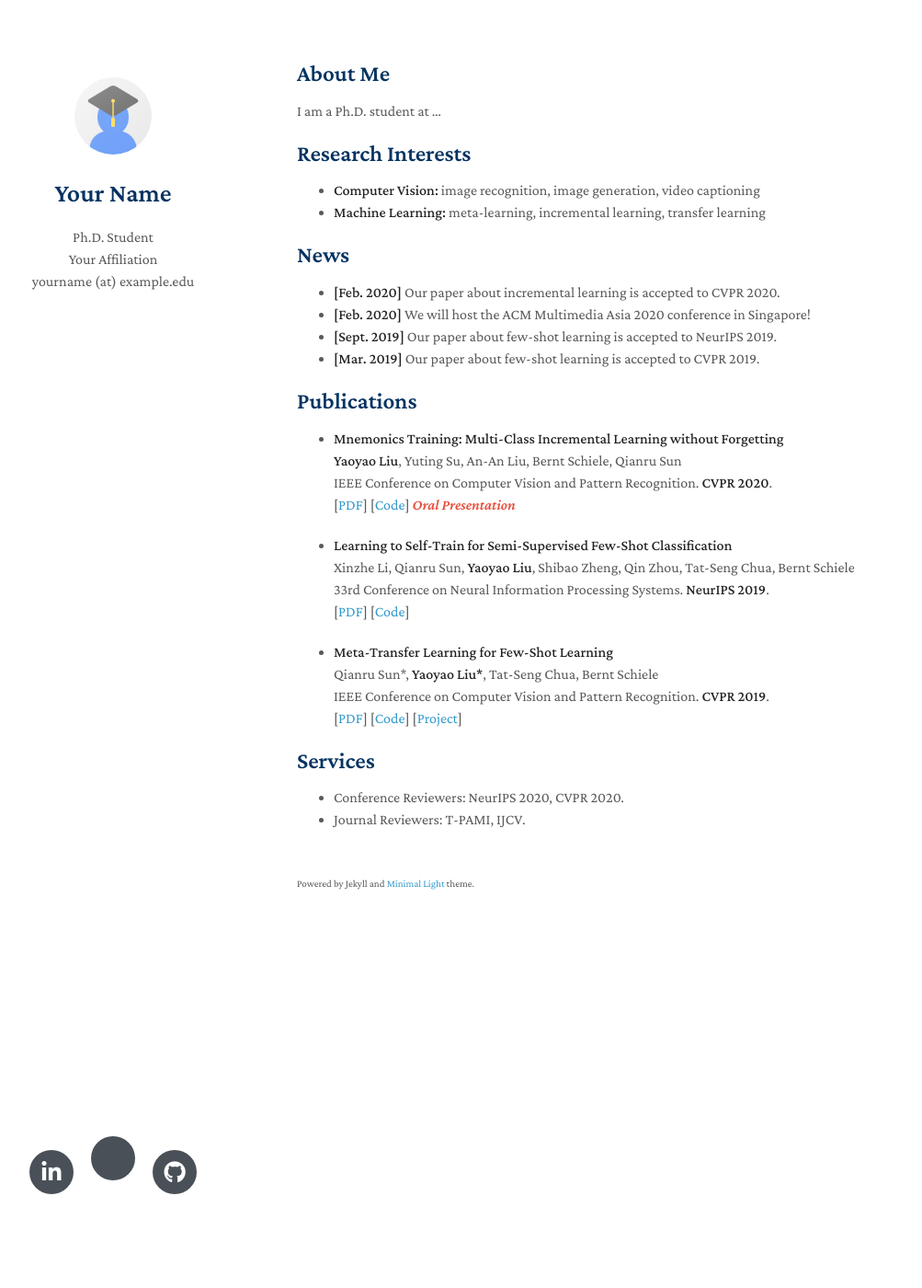
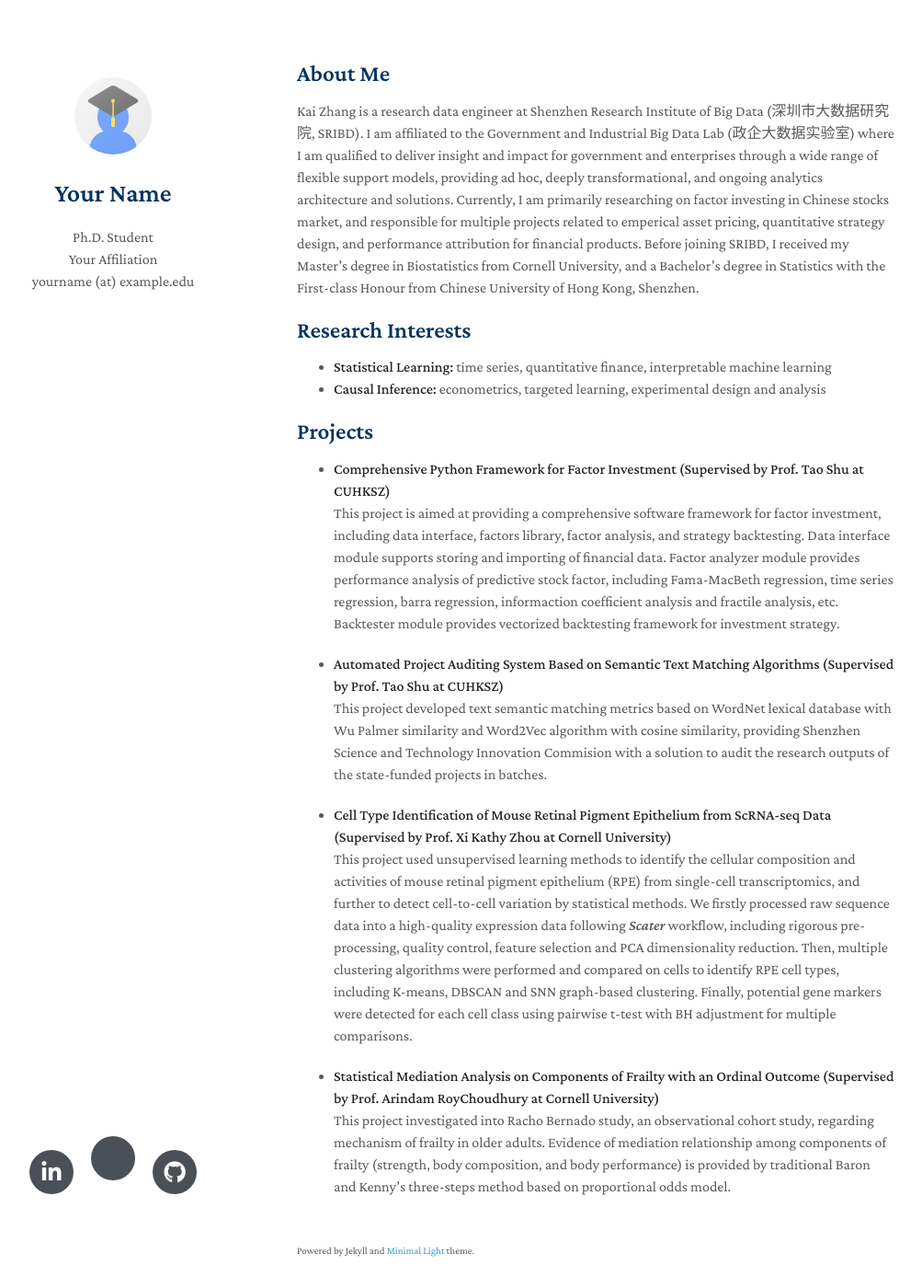
Before and after one commit to sribd-kaizhang/sribd-kaizhang, a Jekyll site: the page built from index.md, in a window 1280 px wide and 1400 px high. Shown: the whole window at 92% size, without its empty margins (147-1150 px from the left). Built offline with Jekyll 4.4.1, drawn with Linux system fonts in a browser that asks for light colours; nearby versions of some CDN libraries; a style sheet for code colours, icons or effects is not loaded; our own code applies the rules of GitHub Pages for plain Markdown files.

Commit message:
Update index.md

```diff
--- a/index.md
+++ b/index.md
@@ -4,47 +4,33 @@ layout: homepage
 
 ## About Me
 
-I am a Ph.D. student at ...
+Kai Zhang is a research data engineer at Shenzhen Research Institute of Big Data (深圳市大数据研究院, SRIBD). I am affiliated to the Government and Industrial Big Data Lab (政企大数据实验室) where I am qualified to deliver insight and impact for government and enterprises through a wide range of flexible support models, providing ad hoc, deeply transformational, and ongoing analytics architecture and solutions. Currently, I am primarily researching on factor investing in Chinese stocks market, and responsible for multiple projects related to emperical asset pricing, quantitative strategy design, and performance attribution for financial products. Before joining SRIBD, I received my Master's degree in Biostatistics from Cornell University, and a Bachelor's degree in Statistics with the First-class Honour from Chinese University of Hong Kong, Shenzhen.
 
 ## Research Interests
 
-- **Computer Vision:** image recognition, image generation, video captioning
-- **Machine Learning:** meta-learning, incremental learning, transfer learning
+- **Statistical Learning:** time series, quantitative finance, interpretable machine learning
+- **Causal Inference:** econometrics, targeted learning, experimental design and analysis
 
-## News
+## Projects
 
-- **[Feb. 2020]** Our paper about incremental learning is accepted to CVPR 2020.
-- **[Feb. 2020]** We will host the ACM Multimedia Asia 2020 conference in Singapore!
-- **[Sept. 2019]** Our paper about few-shot learning is accepted to NeurIPS 2019.
-- **[Mar. 2019]** Our paper about few-shot learning is accepted to CVPR 2019.
+- **Comprehensive Python Framework for Factor Investment (Supervised by Prof. Tao Shu at CUHKSZ)**
+  <br>
+  This project is aimed at providing a comprehensive software framework for factor investment, including data interface, factors library, factor analysis, and strategy backtesting. Data interface module supports storing and importing of financial data. Factor analyzer module provides performance analysis of predictive stock factor, including Fama-MacBeth regression, time series regression, barra regression, informaction coefficient analysis and fractile analysis, etc. Backtester module provides vectorized backtesting framework for investment strategy.
 
-## Publications
+- **Automated Project Auditing System Based on Semantic Text Matching Algorithms (Supervised by Prof. Tao Shu at CUHKSZ)**
+  <br>
+  This project developed text semantic matching metrics based on WordNet lexical database with Wu Palmer similarity and Word2Vec algorithm with cosine similarity, providing
+  Shenzhen Science and Technology Innovation Commision with a solution to audit the research outputs of the state-funded projects in batches.
 
-- **Mnemonics Training: Multi-Class Incremental Learning without Forgetting**
+- **Cell Type Identification of Mouse Retinal Pigment Epithelium from ScRNA-seq Data (Supervised by Prof. Xi Kathy Zhou at Cornell University)**
   <br>
-  **Yaoyao Liu**, Yuting Su, An-An Liu, Bernt Schiele, Qianru Sun
+  This project used unsupervised learning methods to identify the cellular composition and activities of mouse retinal pigment epithelium (RPE) from
+  single-cell transcriptomics, and further to detect cell-to-cell variation by statistical methods. We firstly processed raw sequence data into a high-quality expression data
+  following _Scater_ workflow, including rigorous pre-processing, quality control, feature selection and PCA dimensionality reduction. Then, multiple clustering algorithms were
+  performed and compared on cells to identify RPE cell types, including K-means, DBSCAN and SNN graph-based clustering. Finally, potential gene markers were detected for each
+  cell class using pairwise t-test with BH adjustment for multiple comparisons.
+
+- **Statistical Mediation Analysis on Components of Frailty with an Ordinal Outcome (Supervised by Prof. Arindam RoyChoudhury at Cornell University)**
   <br>
-  IEEE Conference on Computer Vision and Pattern Recognition. **CVPR 2020**.
-  <br>
-  [[PDF](https://arxiv.org/pdf/2002.10211.pdf)] [[Code](https://github.com/yaoyao-liu/mnemonics)] <strong><i style="color:#e74d3c">Oral Presentation</i></strong>
-
-- **Learning to Self-Train for Semi-Supervised Few-Shot Classification**
-  <br>
-  Xinzhe Li, Qianru Sun, **Yaoyao Liu**, Shibao Zheng, Qin Zhou, Tat-Seng Chua, Bernt Schiele
-  <br>
-  33rd Conference on Neural Information Processing Systems. **NeurIPS 2019**.
-  <br>
-  [[PDF](http://papers.nips.cc/paper/9216-learning-to-self-train-for-semi-supervised-few-shot-classification.pdf)] [[Code](https://github.com/xinzheli1217/learning-to-self-train)]
-
-- **Meta-Transfer Learning for Few-Shot Learning**
-  <br>
-  Qianru Sun\*, **Yaoyao Liu\***, Tat-Seng Chua, Bernt Schiele
-  <br>
-  IEEE Conference on Computer Vision and Pattern Recognition. **CVPR 2019**.
-  <br>
-  [[PDF](http://openaccess.thecvf.com/content_CVPR_2019/papers/Sun_Meta-Transfer_Learning_for_Few-Shot_Learning_CVPR_2019_paper.pdf)] [[Code](https://github.com/yaoyao-liu/meta-transfer-learning)] [[Project](https://mtl.yyliu.net/)]
-
-## Services
-
-- Conference Reviewers: NeurIPS 2020, CVPR 2020.
-- Journal Reviewers: T-PAMI, IJCV.
+  This project investigated into Racho Bernado study, an observational cohort study, regarding mechanism of frailty in older adults. Evidence of mediation relationship among
+  components of frailty (strength, body composition, and body performance) is provided by traditional Baron and Kenny's three-steps method based on proportional odds model.
```
